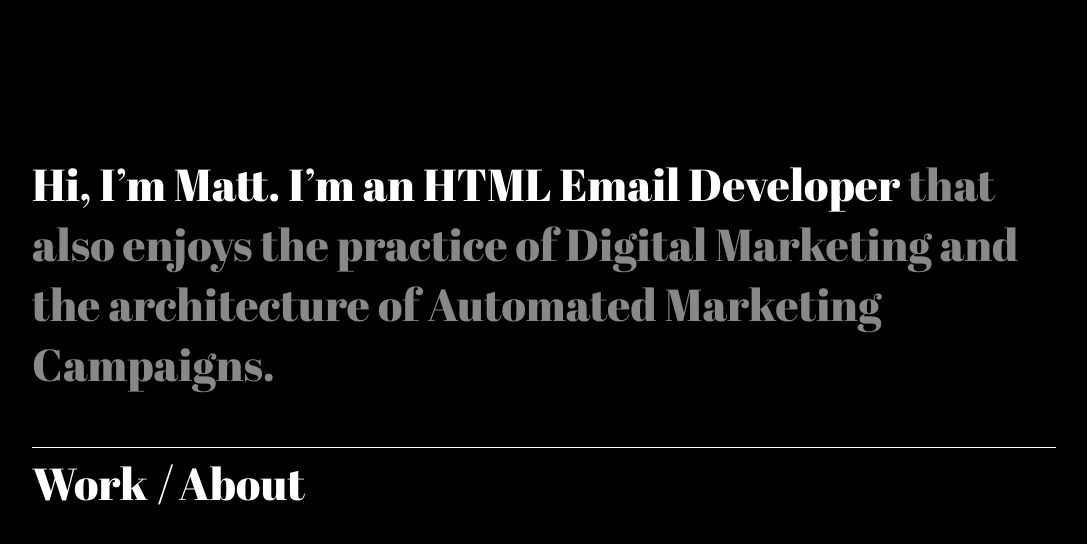
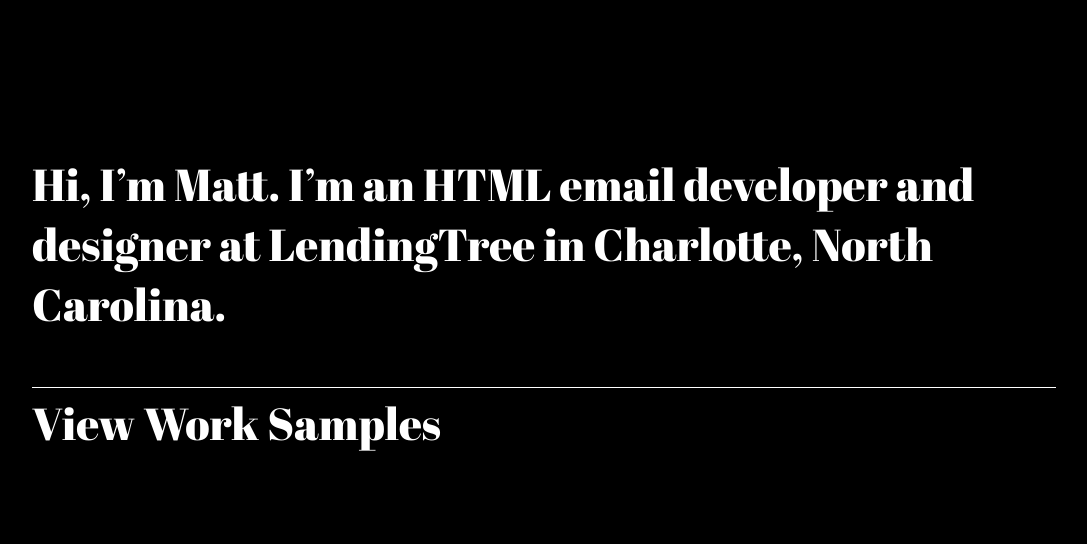
Before and after one commit to mattdavidlucas/mattdavidlucas.github.io, a Jekyll site: the page built from index.html, in a window 1280 px wide. Shown: the top 544 px of the page, without its empty margins (96-1183 px from the left). Built offline with Jekyll 4.4.1, drawn with Linux system fonts in a browser that asks for light colours.

Commit message:
update home page copy

```diff
--- a/index.html
+++ b/index.html
@@ -3,15 +3,14 @@ layout: home
 ---
 <div class="wrapper">
   <section class="site-intro">
-    <p>Hi, I&rsquo;m Matt. I&rsquo;m an HTML Email Developer <span class="lighten">that also enjoys the practice of Digital Marketing and the architecture of Automated Marketing Campaigns.</span></p>
+    <p>Hi, I&rsquo;m Matt. I&rsquo;m an HTML email developer and designer at LendingTree in Charlotte, North Carolina.</p>
 
 	<nav class="menu">
 		<ul class="horizontal-links cf">
-	      <li><a href="/work" title="View Work">Work</a></li>
-	      <li><a href="/about" title="About">About</a></li>
+	      <li><a href="/work" title="View Work">View Work Samples</a></li>
 	    </ul>
 	</nav>
-  </section><!-- /.site-intro / test -->
+  </section><!-- /.site-intro -->
 </div><!-- /.wrapper -->
 
 <script>
```
